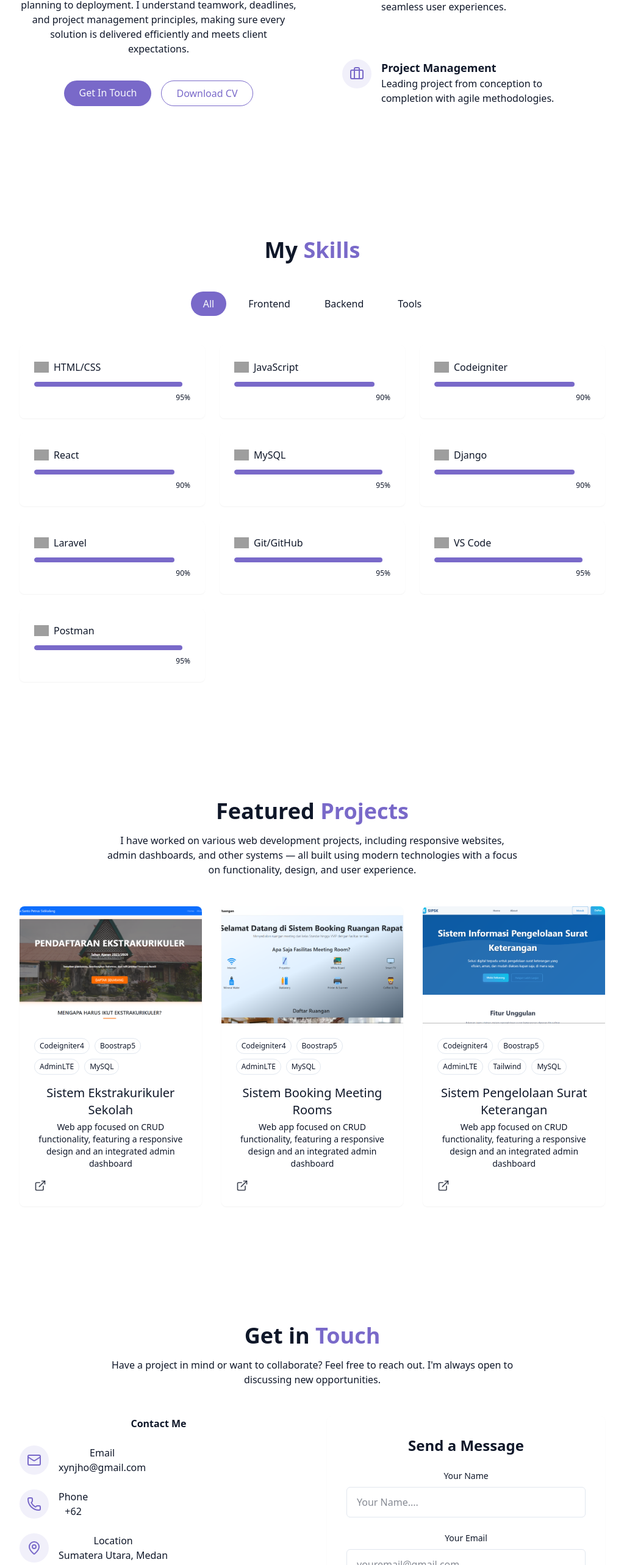
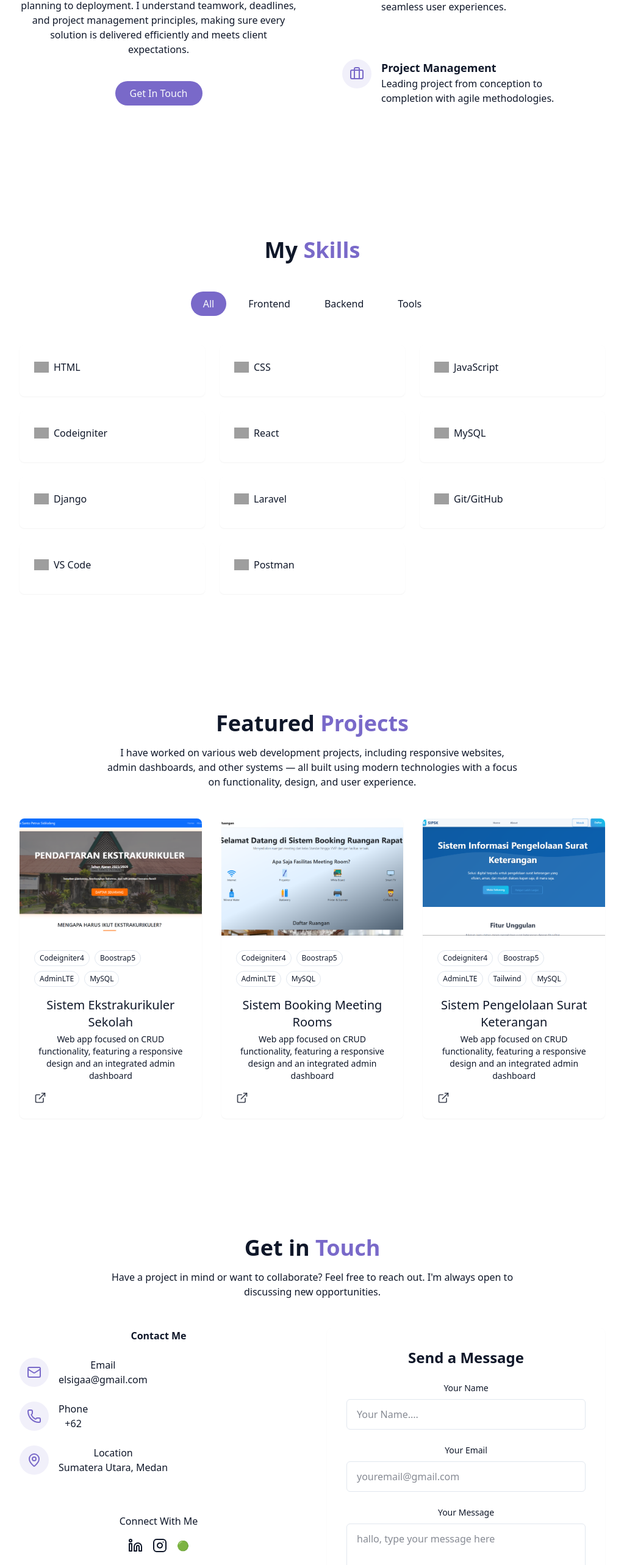
Before and after one commit to elsigaa/elsiga, a React (Vite) app: page / in a window 1280 px wide. Shown: the part 1212-3778 px from the top of the page at 61% size, without its empty margins (128-1151 px from the left). Built offline with nearby package versions, Linux system fonts and the light colour scheme; grey boxes are pictures that could not be loaded.

Commit message:
Update Project

```diff
--- a/src/components/AboutSection.jsx
+++ b/src/components/AboutSection.jsx
@@ -33,13 +33,6 @@ export const AboutSection = () => {
               <a href="#contact" className="cosmic-button">
                 {" "}
                 Get In Touch
-              </a>
-
-              <a
-                href=""
-                className="px-6 py-2 rounded-full border border-primary text-primary hover:bg-primary/10 transition-colors duration-300"
-              >
-                Download CV
               </a>
             </div>
           </div>
--- a/src/components/ContactSection.jsx
+++ b/src/components/ContactSection.jsx
@@ -1,4 +1,4 @@
-import { Linkedin, Mail, MapPin, Phone, Send } from "lucide-react";
+import { Instagram, Linkedin, Mail, MapPin, Phone, Send } from "lucide-react";
 import { cn } from "@/lib/utils";
 import { useToast } from "@/hooks/use-toast";
 import { useState } from "react";
@@ -47,7 +47,7 @@ export const ContactSection = () => {
                     href="mailto:xynjho@gmail.com"
                     className="text-muted-foreground hover:text-primary transition-colors"
                   >
-                    xynjho@gmail.com
+                    elsigaa@gmail.com
                   </a>
                 </div>
               </div>
@@ -83,6 +83,9 @@ export const ContactSection = () => {
               <div className="flex space-x-4 justify-center">
                 <a href="#" target="">
                   <Linkedin />
+                </a>
+                <a href="#" target="">
+                  <Instagram />
                 </a>
                 <a href="#" target="">
                   🟢
--- a/src/components/SkillsSection.jsx
+++ b/src/components/SkillsSection.jsx
@@ -4,10 +4,16 @@ import { cn } from "@/lib/utils";
 const skills = [
   // Frontend
   {
-    name: "HTML/CSS",
+    name: "HTML",
     level: 95,
     category: "frontend",
     icon: "https://cdn.jsdelivr.net/gh/devicons/devicon/icons/html5/html5-original.svg",
+  },
+  {
+    name: "CSS",
+    level: 95,
+    category: "frontend",
+    icon: "https://cdn.jsdelivr.net/gh/devicons/devicon@latest/icons/css3/css3-original.svg",
   },
   {
     name: "JavaScript",
@@ -123,19 +129,6 @@ export const SkillsSection = () => {
                   {skill.name}
                 </h3>
               </div>
-
-              <div className="w-full bg-secondary/50 h-2 rounded-full overflow-hidden">
-                <div
-                  className="bg-primary h-2 rounded-full origin-left animate-[grow_1.5s_ease-out]"
-                  style={{ width: skill.level + "%" }}
-                />
-              </div>
-
-              <div className="text-right mt-1">
-                <span className="text-xs text-muted-foreground">
-                  {skill.level}%
-                </span>
-              </div>
             </div>
           ))}
         </div>
```
